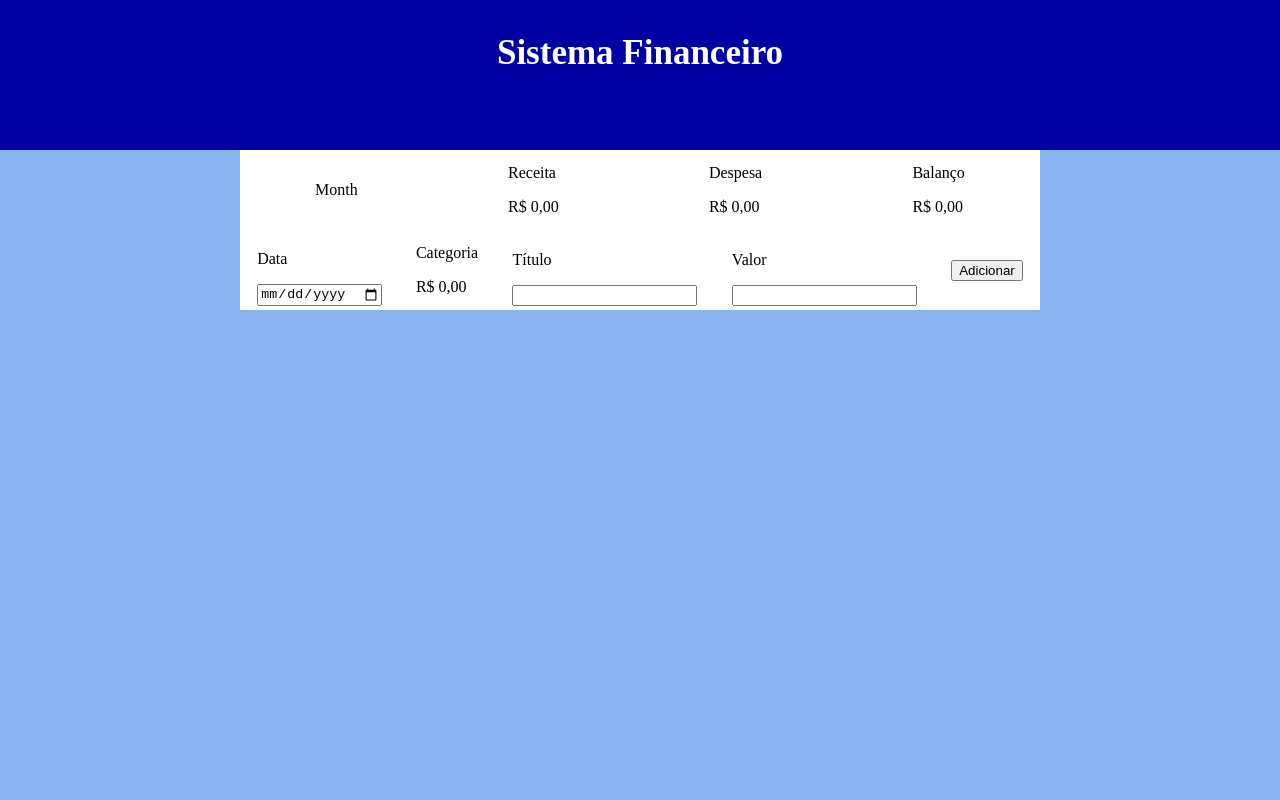
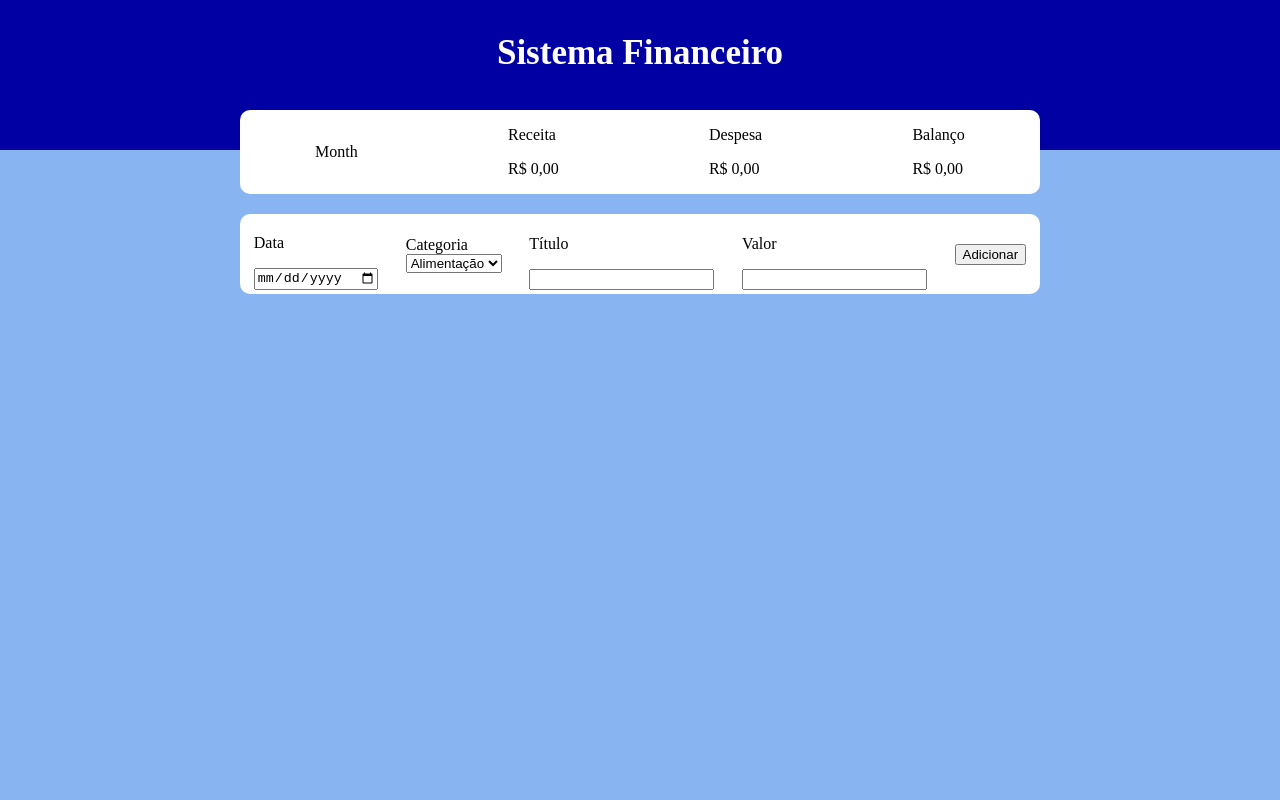
Before and after one commit to RamonMaximiliano/simple-expense-tracker, a React (Create React App) app: page / in a window 1280 px wide. Shown: the top 800 px of the page. Built offline with nearby package versions, Linux system fonts and the light colour scheme.

Commit message:
starting

```diff
--- a/src/components/New/index.tsx
+++ b/src/components/New/index.tsx
@@ -1,15 +1,19 @@
 import './styles.css'
 
-function New(){
+function New() {
     return (
         <div className="mainNew">
             <div>
-            <p>Data</p>
-            <input type="date"></input>
+                <p>Data</p>
+                <input type="date"></input>
             </div>
             <div>
-                <p>Categoria</p>
-                <p>R$ 0,00</p>
+                <label>Categoria</label><br></br>
+                <select>
+                    <option>Alimentação</option>
+                    <option>Aluguel</option>
+                    <option>Salário</option>
+                </select>
             </div>
             <div>
                 <p>Título</p>
--- a/src/components/New/styles.css
+++ b/src/components/New/styles.css
@@ -1,9 +1,12 @@
 .mainNew{
-    width:800px;
-    height:80px;
+    max-width:800px;
+    min-height:80px;
     background-color: white;
     display:flex;
+    flex-wrap: wrap;
     margin:auto;
     justify-content: space-around;
     align-items: center;
+    margin-top:20px;
+    border-radius: 10px;
 }
--- a/src/components/Total/index.tsx
+++ b/src/components/Total/index.tsx
@@ -5,7 +5,6 @@ function Total() {
         <div className="mainTotal">
             <div>
                 Month
-
             </div>
             <div>
                 <p>Receita</p>
--- a/src/components/Total/styles.css
+++ b/src/components/Total/styles.css
@@ -1,9 +1,12 @@
 .mainTotal{
-    width:800px;
-    height:80px;
+    max-width:800px;
+    min-height:80px;
     background-color: white;
     display:flex;
+    flex-wrap: wrap;
     margin:auto;
     justify-content: space-around;
     align-items: center;
+    border-radius: 10px;
+    margin-top:-40px;
 }
```
Also changed, not shown: src/components/Expense/index.tsx (+12 -1 lines), 1 other file (tests, documents, lock files or other folders).
